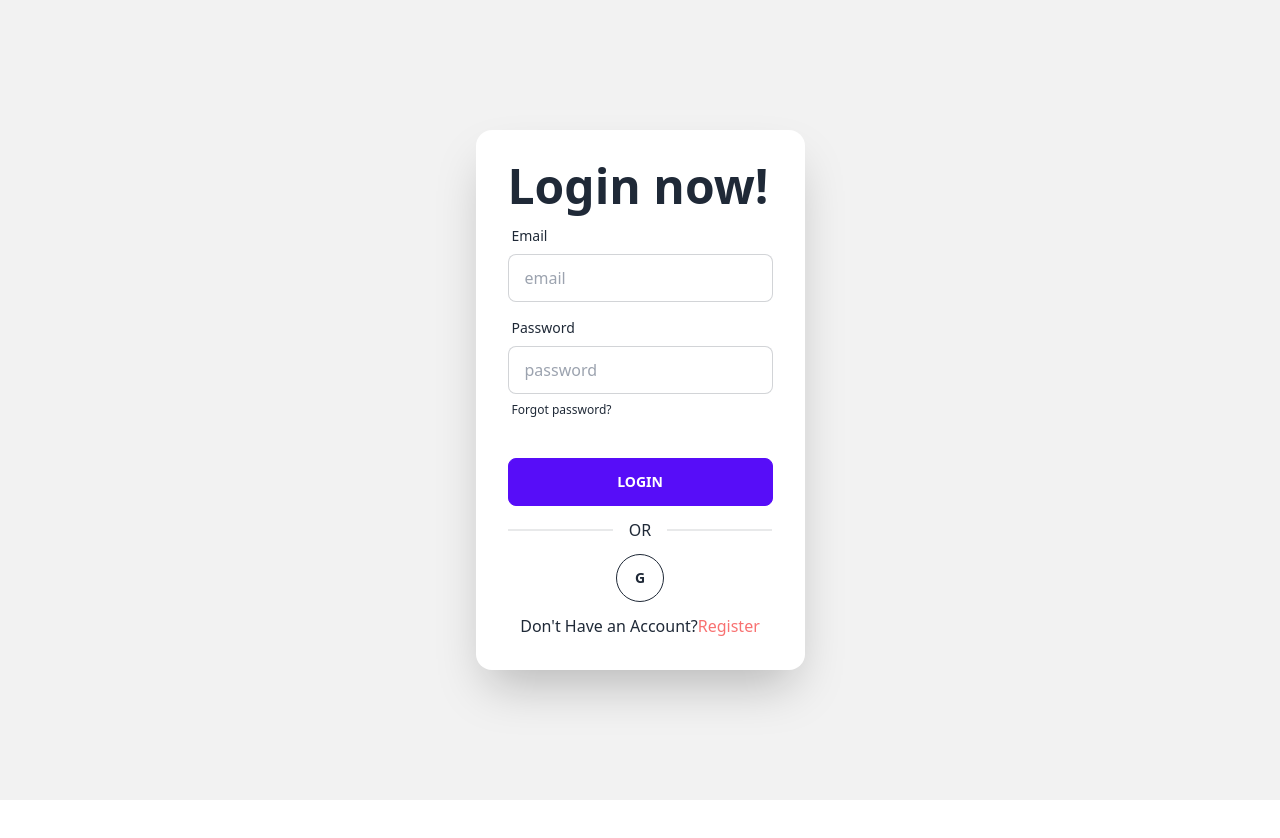
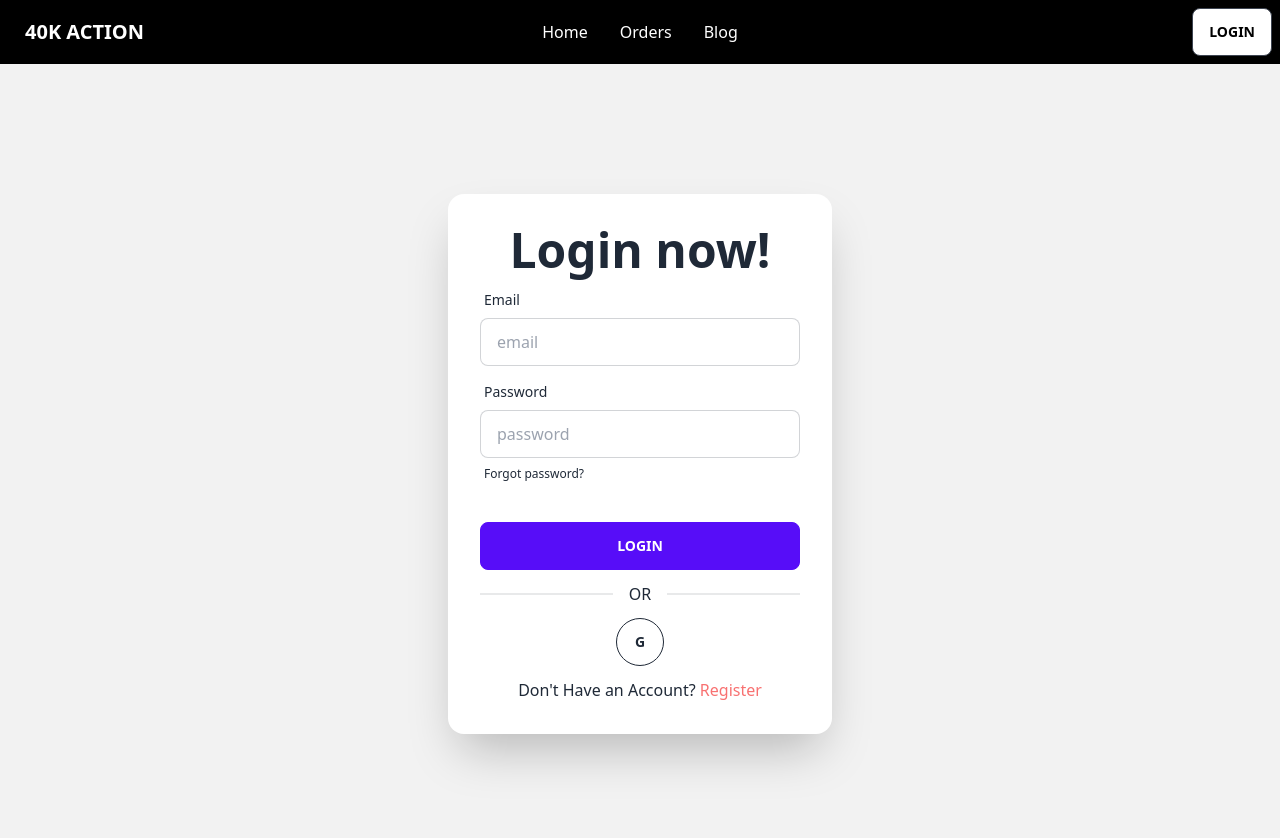
Before and after one commit to nashif770/ToyStore, a React (Vite) app: page /login in a window 1280 px wide. Shown: the top 838 px of the page. Before the commit the page ends 800 px from the top, so only its background shows below. Built offline with nearby package versions, Linux system fonts and the light colour scheme.

Commit message:
login and register handle added

```diff
--- a/package.json
+++ b/package.json
@@ -11,6 +11,7 @@
   },
   "dependencies": {
     "daisyui": "^2.51.6",
+    "firebase": "^9.22.0",
     "localforage": "^1.10.0",
     "match-sorter": "^6.3.1",
     "react": "^18.2.0",
--- /dev/null
+++ b/src/Components/Home/Home.jsx
@@ -0,0 +1,11 @@
+import React from 'react';
+
+const Home = () => {
+    return (
+        <div>
+            <h1>Home section</h1>
+        </div>
+    );
+};
+
+export default Home;
--- a/src/Components/Login&Registration/Login.jsx
+++ b/src/Components/Login&Registration/Login.jsx
@@ -2,19 +2,29 @@ import React from "react";
 import { Link } from "react-router-dom";
 
 const Login = () => {
+    const handleLogin =(event)=>{
+        event.preventDefault()
+        const form = event.target;
+        const email = form.email.value;
+        const password = form.password.value;
+
+        console.log(email, password)
+
+    }
   return (
     <>
       <div className="hero min-h-screen bg-base-200">
-        <div className="hero-content flex-col lg:flex-row-reverse">
+        <div className="hero-content flex-col w-1/2">
           <div className="card flex-shrink-0 w-full max-w-sm shadow-2xl bg-base-100">
-            <div className="card-body">
-              <h1 className="text-5xl font-bold">Login now!</h1>
+            <form onSubmit={handleLogin} className="card-body">
+              <h1 className="text-5xl font-bold text-center">Login now!</h1>
               <div className="form-control">
                 <label className="label">
                   <span className="label-text">Email</span>
                 </label>
                 <input
-                  type="text"
+                  type="email"
+                  name='email'
                   placeholder="email"
                   className="input input-bordered"
                 />
@@ -24,7 +34,8 @@ const Login = () => {
                   <span className="label-text">Password</span>
                 </label>
                 <input
-                  type="text"
+                  type="password"
+                  name='password'
                   placeholder="password"
                   className="input input-bordered"
                 />
@@ -40,12 +51,11 @@ const Login = () => {
                 <button className="btn btn-circle btn-outline m-auto">G</button>
                 <p className="text-center mt-3">
                   Don't Have an Account?
-                  <Link to="/register" className="text-red-400">
-                    Register
+                  <Link to="/register" className="text-red-400"> Register
                   </Link>
                 </p>
               </div>
-            </div>
+            </form>
           </div>
         </div>
       </div>
--- a/src/Components/Login&Registration/Register.jsx
+++ b/src/Components/Login&Registration/Register.jsx
@@ -2,19 +2,30 @@ import React from "react";
 import { Link } from "react-router-dom";
 
 const Register = () => {
+    const handleRegister = event =>{
+        event.preventDefault();
+        const form = event.target;
+        const name = form.name.value;
+        const email = form.email.value;
+        const password = form.password.value;
+        const photo = form.photo.value;
+
+        console.log(name, email, password, photo)
+    }
   return (
     <>
       <div className="hero min-h-screen bg-base-200">
-        <div className="hero-content flex-col lg:flex-row-reverse w-1/2">
+        <div className="hero-content flex-col w-1/2">
           <div className="card  w-full max-w-sm shadow-2xl bg-base-100">
-            <div className="card-body">
-              <h1 className="text-5xl font-bold">Register!</h1>
+            <form onSubmit={handleRegister} className="card-body">
+              <h1 className="text-5xl font-bold text-center">Register!</h1>
               <div className="form-control">
                 <label className="label">
                   <span className="label-text">Name</span>
                 </label>
                 <input
                   type="text"
+                  name='name'
                   placeholder="Name"
                   className="input input-bordered"
                 />
@@ -25,6 +36,7 @@ const Register = () => {
                 </label>
                 <input
                   type="email"
+                  name='email'
                   placeholder="Email"
                   className="input input-bordered"
                 />
@@ -35,6 +47,7 @@ const Register = () => {
                 </label>
                 <input
                   type="password"
+                  name='password'
                   placeholder="Password"
                   className="input input-bordered"
                 />
@@ -45,6 +58,7 @@ const Register = () => {
                 </label>
                 <input
                   type="text"
+                  name='photo'
                   placeholder="photo"
                   className="input input-bordered"
                 />
@@ -58,7 +72,7 @@ const Register = () => {
                   </Link>
                 </p>
               </div>
-            </div>
+            </form>
           </div>
         </div>
       </div>
--- /dev/null
+++ b/src/Components/Orders/Orders.jsx
@@ -0,0 +1,11 @@
+import React from 'react';
+
+const Orders = () => {
+    return (
+        <div>
+            <h1>Here is the protected Order Page</h1>
+        </div>
+    );
+};
+
+export default Orders;
--- /dev/null
+++ b/src/Components/Shared/Navbar/Navbar.jsx
@@ -0,0 +1,30 @@
+import React from "react";
+import { Link } from "react-router-dom";
+
+const Navbar = () => {
+  return (
+    <div className="navbar bg-black text-white">
+      <div className="navbar-start">
+        <a className="btn btn-ghost normal-case text-xl">40K ACTION</a>
+      </div>
+      <div className="navbar-center hidden lg:flex">
+        <ul className="menu menu-horizontal px-1">
+          <li>
+            <a>Home</a>
+          </li>
+          <li>
+            <Link to='/orders'>Orders</Link>
+          </li>
+          <li>
+            <a>Blog</a>
+          </li>
+        </ul>
+      </div>
+      <div className="navbar-end">
+        <Link to='/login' className="btn bg-white text-black">Login</Link>
+      </div>
+    </div>
+  );
+};
+
+export default Navbar;
--- a/src/Layout/Main.jsx
+++ b/src/Layout/Main.jsx
@@ -1,9 +1,11 @@
 import React from 'react';
 import { Outlet } from 'react-router-dom';
+import Navbar from '../Components/Shared/Navbar/Navbar';
 
 const Main = () => {
     return (
         <div>
+            <Navbar></Navbar>
             <Outlet></Outlet>
         </div>
     );
```
Also changed, not shown: src/Routes/Routes.jsx (+7 -1 lines), 1 other file (tests, documents, lock files or other folders).
